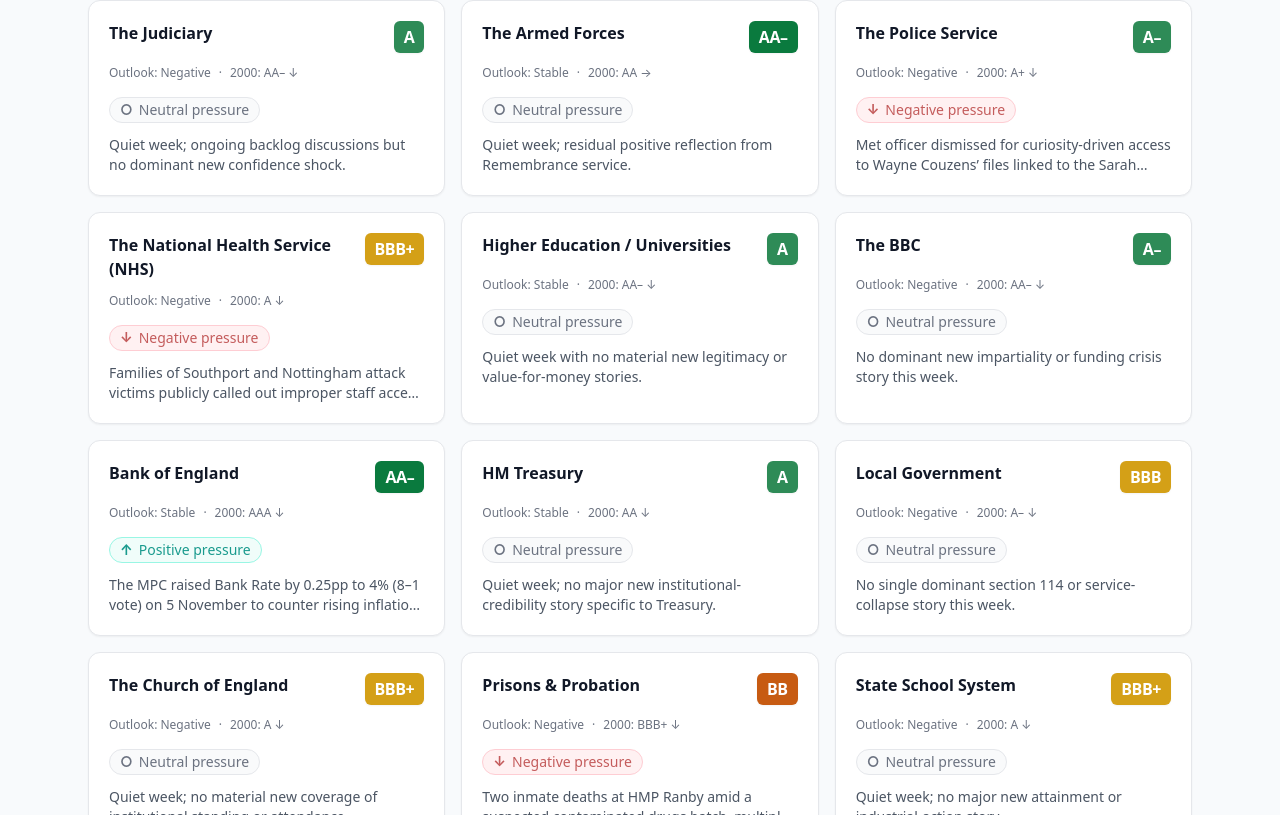
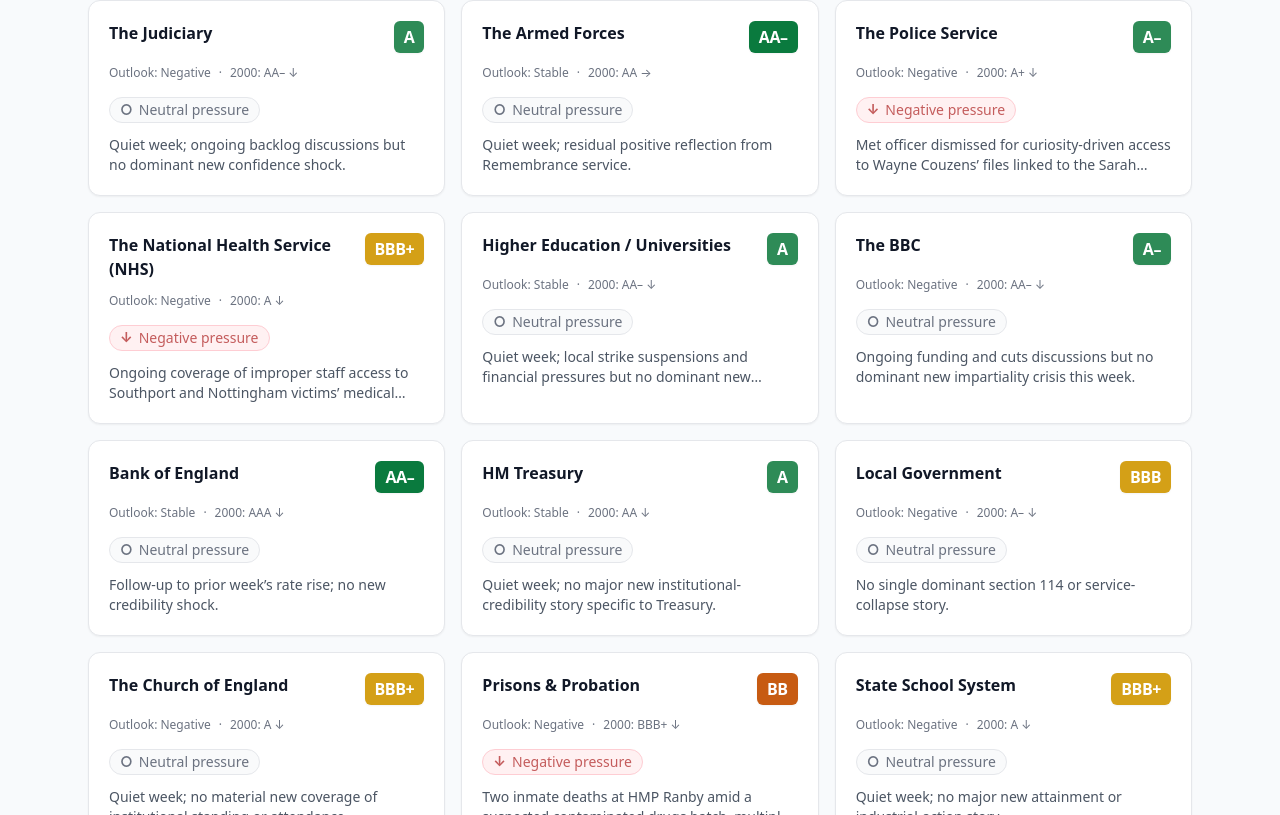
Before and after one commit to stumpyuk1/gir-institutional-ratings, a Next.js app: page / in a window 1280 px wide. Shown: the part 1163-1978 px from the top of the page. Built offline with nearby package versions, Linux system fonts and the light colour scheme.

Commit message:
Update weekly trust-pressure signals for week 9–15 Nov 2026 (part2)

```diff
--- a/data/institutions-part2.ts
+++ b/data/institutions-part2.ts
@@ -12,8 +12,8 @@ export const part2: Institution[] = [
     baseline2000: "A",
     trajectory: "Deteriorating",
     weeklySignal: "Negative",
-    signalWeek: "2 – 8 Nov 2026",
-    signalDriver: "Families of Southport and Nottingham attack victims publicly called out improper staff access to confidential medical records as a flagrant abuse of power, with further dismissals at NUH reinforcing privacy and trust concerns.",
+    signalWeek: "9 – 15 Nov 2026",
+    signalDriver: "Ongoing coverage of improper staff access to Southport and Nottingham victims’ medical records, with families and the ICO highlighting privacy failures.",
     summary: "The NHS retains strong symbolic attachment as a national institution, but satisfaction with access and waiting times has been low for years. Financial and workforce pressures remain intense.",
     trajectoryNotes: [
       "Public attachment to founding principles remains high.",
@@ -47,8 +47,8 @@ export const part2: Institution[] = [
     baseline2000: "AA–",
     trajectory: "Deteriorating",
     weeklySignal: "Neutral",
-    signalWeek: "2 – 8 Nov 2026",
-    signalDriver: "Quiet week with no material new legitimacy or value-for-money stories.",
+    signalWeek: "9 – 15 Nov 2026",
+    signalDriver: "Quiet week; local strike suspensions and financial pressures but no dominant new legitimacy story.",
     summary: "UK universities retain strong global research standing and soft-power value. Domestic legitimacy is under pressure from student debt, industrial action and perceived value-for-money questions.",
     trajectoryNotes: [
       "Research intensity and global rankings remain a comparative strength.",
@@ -82,8 +82,8 @@ export const part2: Institution[] = [
     baseline2000: "AA–",
     trajectory: "Deteriorating",
     weeklySignal: "Neutral",
-    signalWeek: "2 – 8 Nov 2026",
-    signalDriver: "No dominant new impartiality or funding crisis story this week.",
+    signalWeek: "9 – 15 Nov 2026",
+    signalDriver: "Ongoing funding and cuts discussions but no dominant new impartiality crisis this week.",
     summary: "The BBC remains a major soft-power and cultural institution with high reach. Trust in its impartiality has declined and the licence-fee settlement remains politically contested.",
     trajectoryNotes: [
       "Reach and soft-power contribution remain substantial.",
@@ -116,9 +116,9 @@ export const part2: Institution[] = [
     formalDate: "2026-Q3",
     baseline2000: "AAA",
     trajectory: "Deteriorating",
-    weeklySignal: "Positive",
-    signalWeek: "2 – 8 Nov 2026",
-    signalDriver: "The MPC raised Bank Rate by 0.25pp to 4% (8–1 vote) on 5 November to counter rising inflation from Middle East energy shocks, reinforcing the institution’s credibility on the inflation target.",
+    weeklySignal: "Neutral",
+    signalWeek: "9 – 15 Nov 2026",
+    signalDriver: "Follow-up to prior week’s rate rise; no new credibility shock.",
     summary: "Operational independence and technical credibility remain high. The inflation episode of 2021–23 and subsequent policy response dented the near-perfect pre-crisis reputation, but the institution retains strong comparative standing.",
     trajectoryNotes: [
       "Independence framework introduced in 1997 remains the cornerstone.",
@@ -152,7 +152,7 @@ export const part2: Institution[] = [
     baseline2000: "AA",
     trajectory: "Deteriorating",
     weeklySignal: "Neutral",
-    signalWeek: "2 – 8 Nov 2026",
+    signalWeek: "9 – 15 Nov 2026",
     signalDriver: "Quiet week; no major new institutional-credibility story specific to Treasury.",
     summary: "Treasury retains core fiscal and economic coordination functions. Credibility has been tested by successive fiscal events and the 2022 mini-budget episode; medium-term fiscal framework remains a work in progress.",
     trajectoryNotes: [
@@ -187,8 +187,8 @@ export const part2: Institution[] = [
     baseline2000: "A–",
     trajectory: "Deteriorating",
     weeklySignal: "Neutral",
-    signalWeek: "2 – 8 Nov 2026",
-    signalDriver: "No single dominant section 114 or service-collapse story this week.",
+    signalWeek: "9 – 15 Nov 2026",
+    signalDriver: "No single dominant section 114 or service-collapse story.",
     summary: "Local government delivers a wide range of essential services under sustained funding pressure. Multiple section 114 notices and service reductions have become more frequent; the overall system is under clear strain.",
     trajectoryNotes: [
       "Funding and demand pressures have intensified over two decades.",
```
